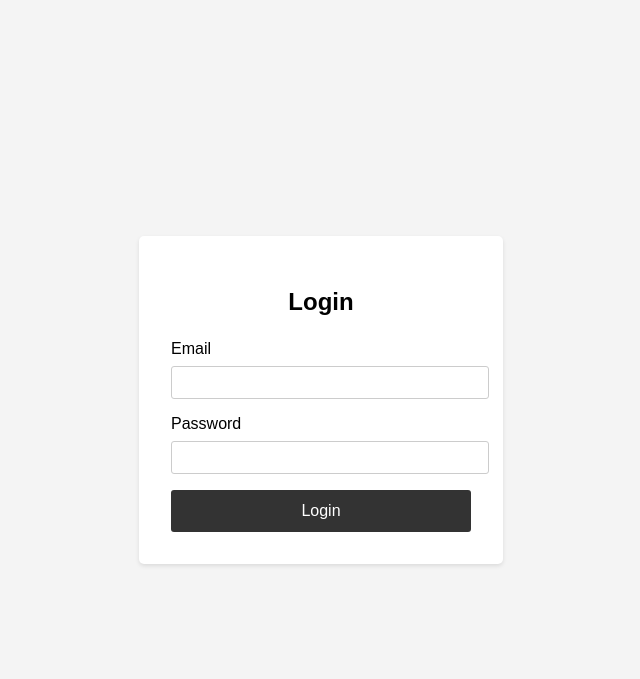
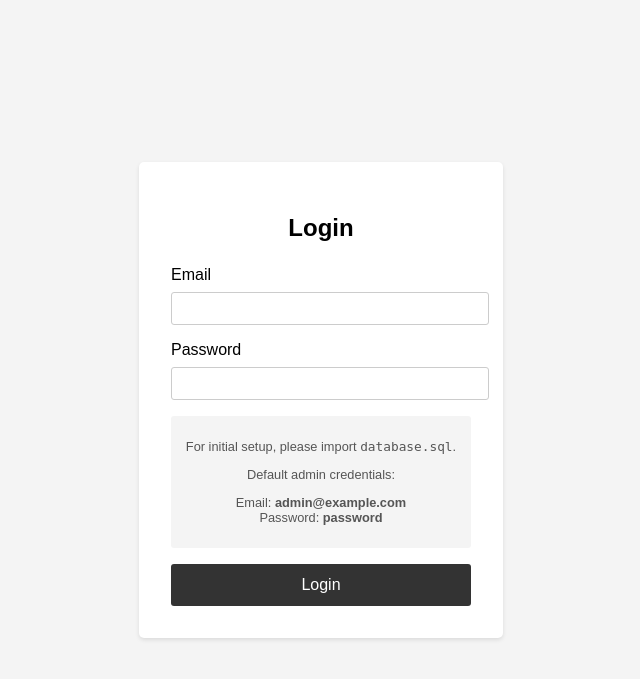
Before and after one commit to Y1506/yash-inventory-manager, a PHP site: page / in a window 1280 px wide. Shown: the top 679 px of the page, without its empty margins (319-959 px from the left). Run offline with PHP 8.4, Linux system fonts and the light colour scheme.

Commit message:
fixes for php configuration and added admin panel

```diff
--- a/css/style.css
+++ b/css/style.css
@@ -150,3 +150,13 @@ header {
     padding: 5px 10px;
     cursor: pointer;
 }
+
+.login-note {
+    font-size: 0.8rem;
+    color: #555;
+    margin-bottom: 1rem;
+    background-color: #f4f4f4;
+    padding: 10px;
+    border-radius: 3px;
+    text-align: center;
+}
--- a/index.php
+++ b/index.php
@@ -33,6 +33,11 @@ if (isset($_SESSION['user_id'])) {
                 <label for="password">Password</label>
                 <input type="password" id="password" name="password" required>
             </div>
+            <div class="login-note">
+                <p>For initial setup, please import <code>database.sql</code>.</p>
+                <p>Default admin credentials:</p>
+                <p>Email: <strong>admin@example.com</strong><br>Password: <strong>password</strong></p>
+            </div>
             <button type="submit">Login</button>
         </form>
     </div>
--- a/php/config.php
+++ b/php/config.php
@@ -1,7 +1,7 @@
 <?php
 // Please update the following with your database credentials
-define('DB_SERVER', 'localhost');
-define('DB_USERNAME', 'root');
-define('DB_PASSWORD', '');
-define('DB_NAME', 'inventory_manager');
+define('DB_SERVER', getenv('DB_SERVER'));
+define('DB_USERNAME', getenv('DB_USERNAME'));
+define('DB_PASSWORD', getenv('DB_PASSWORD'));
+define('DB_NAME', getenv('DB_NAME'));
 ?>
```
Also changed, not shown: add_admin.php (added, +30 -0 lines), vercel.json (added).
